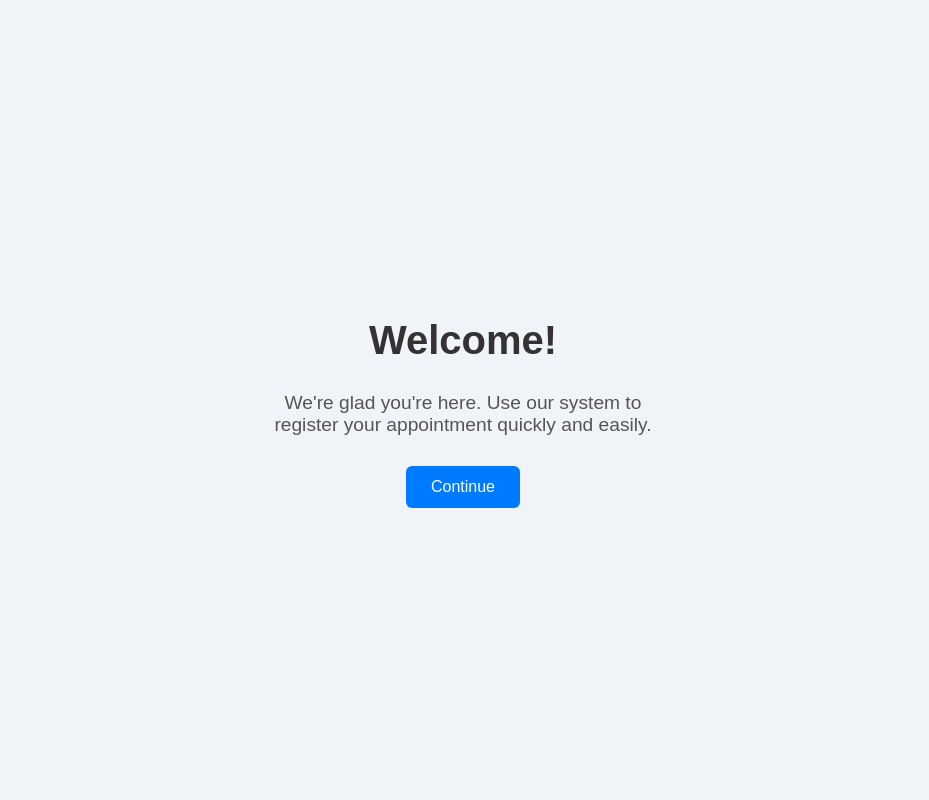
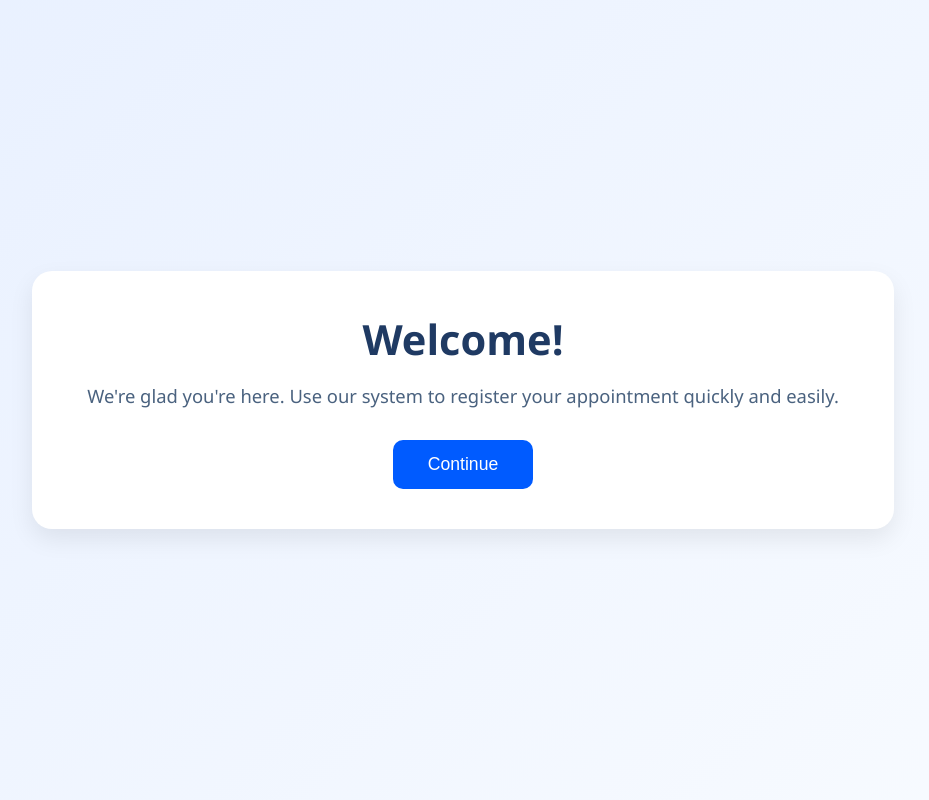
Before and after one commit to Tait-Vasa/CloudComputing-UNOGroup2-Final, a Flask app: page / in a window 1280 px wide. Shown: the whole page, without its empty margins (177-1106 px from the left). Run offline with Flask 3, Linux system fonts and the light colour scheme.

Commit message:
Update welcome.html

```diff
--- a/templates/welcome.html
+++ b/templates/welcome.html
@@ -3,57 +3,83 @@
 <head>
     <meta charset="UTF-8">
     <title>Welcome</title>
+
     <style>
         body {
-            font-family: Arial, sans-serif;
-            background-color: #f0f4f8;
-            color: #333;
+            margin: 0;
+            font-family: "Segoe UI", Arial, sans-serif;
+            background: linear-gradient(135deg, #e8f0ff, #f8fbff);
+            height: 100vh;
             display: flex;
-            flex-direction: column;
             justify-content: center;
             align-items: center;
-            height: 100vh;
-            margin: 0;
-            animation: fadeIn 1s ease-in;
+            animation: fadeIn 0.9s ease-out;
         }
+
+        .card {
+            background: white;
+            padding: 40px 55px;
+            border-radius: 20px;
+            box-shadow: 0 10px 25px rgba(0,0,0,0.08);
+            text-align: center;
+            animation: slideUp 0.8s ease-out;
+        }
+
         h1 {
-            font-size: 2.5em;
-            margin-bottom: 10px;
+            font-size: 2.6em;
+            margin: 0 0 15px;
+            color: #1f3a63;
+            font-weight: 700;
         }
+
         p {
-            font-size: 1.2em;
-            color: #555;
-            margin-bottom: 30px;
-            text-align: center;
-            max-width: 400px;
+            font-size: 1.15em;
+            color: #4a627f;
+            margin: 0 0 30px;
+            line-height: 1.5;
         }
+
         button {
-            background-color: #007bff;
+            background-color: #005bff;
             color: white;
             border: none;
-            padding: 12px 25px;
-            font-size: 1em;
-            border-radius: 6px;
+            padding: 14px 35px;
+            font-size: 1.1em;
+            border-radius: 10px;
             cursor: pointer;
-            transition: background-color 0.3s;
+            transition: transform 0.2s ease, background-color 0.3s;
         }
+
         button:hover {
-            background-color: #0056b3;
+            background-color: #0042c4;
+            transform: translateY(-2px);
         }
+
+        /* Animations */
         @keyframes fadeIn {
-            from { opacity: 0; transform: translateY(20px); }
-            to { opacity: 1; transform: translateY(0); }
+            from { opacity: 0; }
+            to { opacity: 1; }
+        }
+
+        @keyframes slideUp {
+            from { transform: translateY(20px); opacity: 0; }
+            to { transform: translateY(0); opacity: 1; }
         }
     </style>
 </head>
+
 <body>
-    <h1>Welcome!</h1>
-    <p>We're glad you're here. Use our system to register your appointment quickly and easily.</p>
-    <button onclick="goToRegistration()">Continue</button>
+    <div class="card">
+        <h1>Welcome!</h1>
+        <p>
+            We're glad you're here. Use our system to register your appointment quickly and easily.
+        </p>
+        <button onclick="goToRegistration()">Continue</button>
+    </div>
 
     <script>
         function goToRegistration() {
-            window.location.href = "/register";
+            window.location.href = "login.html";
         }
     </script>
 </body>
```
